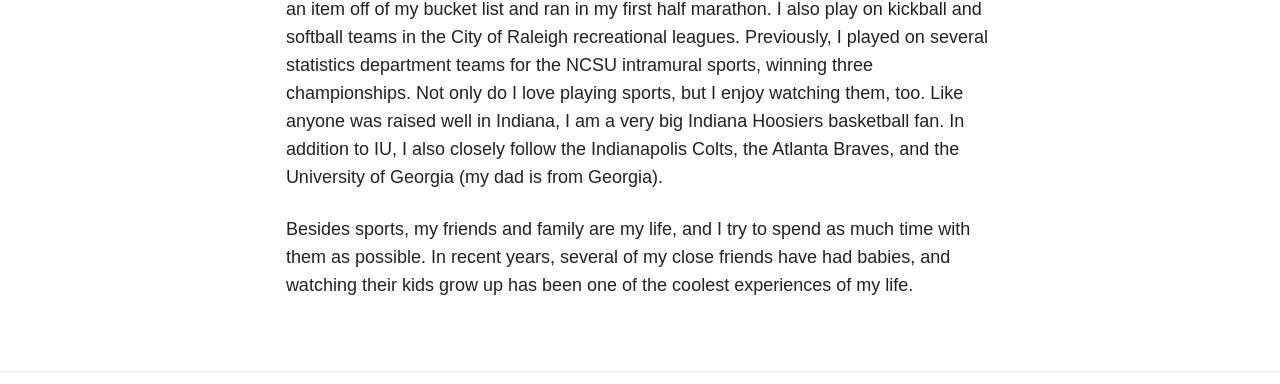
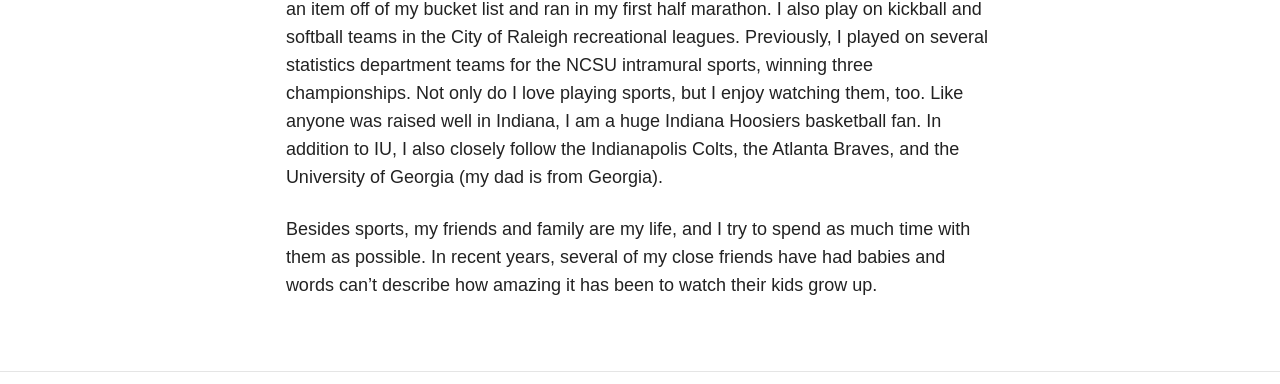
Before and after one commit to brgaines/brgaines.github.io, a Jekyll site: the page built from about/index.md, in a window 1280 px wide. Shown: the part 965-1349 px from the top of the page. Built offline with Jekyll 4.4.1, drawn with Linux system fonts in a browser that asks for light colours; nearby versions of some CDN libraries; some of the changed text lies outside the part shown.

Commit message:
tweaked final paragraph

```diff
--- a/about/index.md
+++ b/about/index.md
@@ -9,6 +9,6 @@ I am a fourth-year statistics PhD student at [North Carolina State University](h
 
 While in Richmond, I also took several math classes at [Virginia Commonwealth University](http://www.vcu.edu/) to better prepare myself for the rigors of grad school.  Prior to living in Richmond, I attended [Indiana University](http://www.iub.edu/) in the beautiful college town of Bloomington, IN.  I earned a Bachelor of Arts with a double major in economics and political science.
 
-When I am not studying, I enjoy being physically active, whether going for a run around [Lake Johnson](http://www.raleighnc.gov/parks/content/ParksRec/Articles/Parks/LakeJohnson.html), lifting weights, or playing in a team sport.  This past November, I crossed an item off of my bucket list and ran in my first half marathon.  I also play on kickball and softball teams in the City of Raleigh recreational leagues.  Previously, I played on several statistics department teams for the NCSU intramural sports, winning three championships.   Not only do I love playing sports, but I enjoy watching them, too.  Like anyone was raised well in Indiana, I am a very big Indiana Hoosiers basketball fan.  In addition to IU, I also closely follow the Indianapolis Colts, the Atlanta Braves, and the University of Georgia (my dad is from Georgia).
+When I am not studying, I enjoy being physically active, whether going for a run around [Lake Johnson](http://www.raleighnc.gov/parks/content/ParksRec/Articles/Parks/LakeJohnson.html), lifting weights, or playing in a team sport.  This past November, I crossed an item off of my bucket list and ran in my first half marathon.  I also play on kickball and softball teams in the City of Raleigh recreational leagues.  Previously, I played on several statistics department teams for the NCSU intramural sports, winning three championships.   Not only do I love playing sports, but I enjoy watching them, too.  Like anyone was raised well in Indiana, I am a huge Indiana Hoosiers basketball fan.  In addition to IU, I also closely follow the Indianapolis Colts, the Atlanta Braves, and the University of Georgia (my dad is from Georgia).
 
-Besides sports, my friends and family are my life, and I try to spend as much time with them as possible. In recent years, several of my close friends have had babies, and watching their kids grow up has been one of the coolest experiences of my life.
+Besides sports, my friends and family are my life, and I try to spend as much time with them as possible. In recent years, several of my close friends have had babies and words can't describe how amazing it has been to watch their kids grow up.
```
